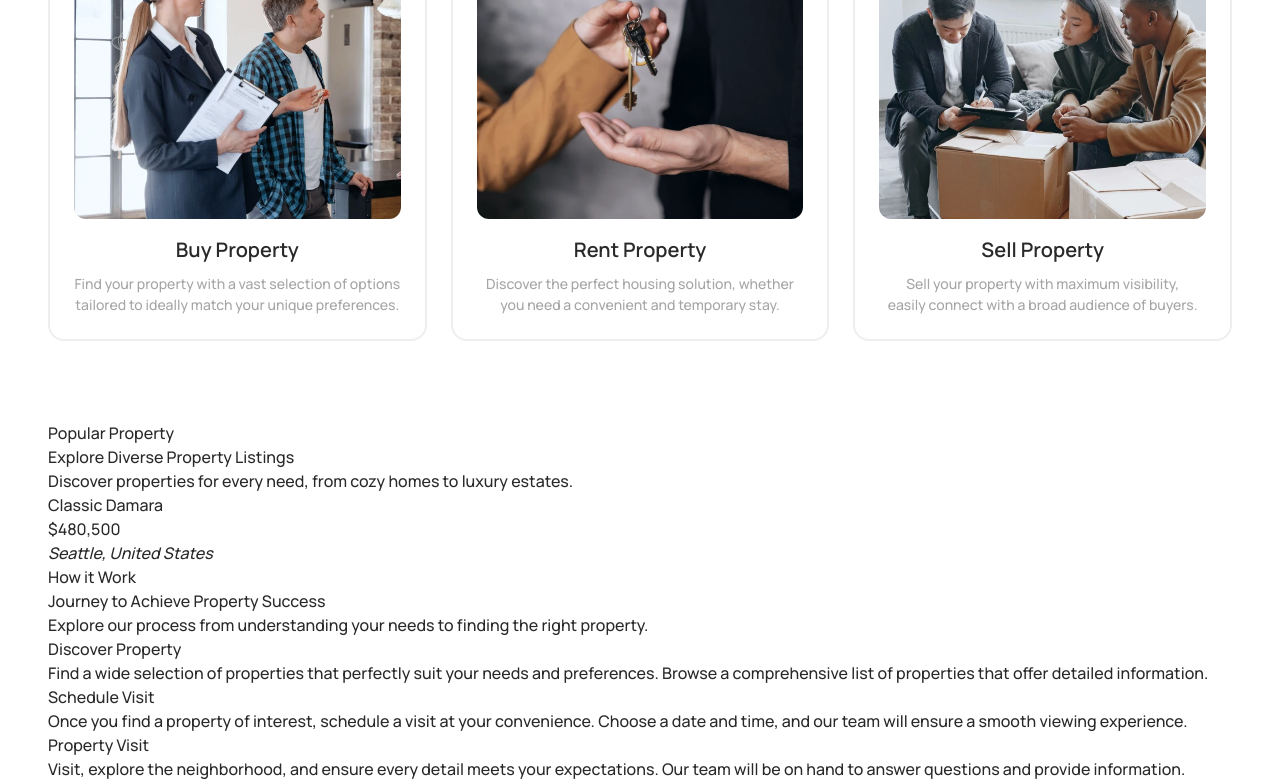
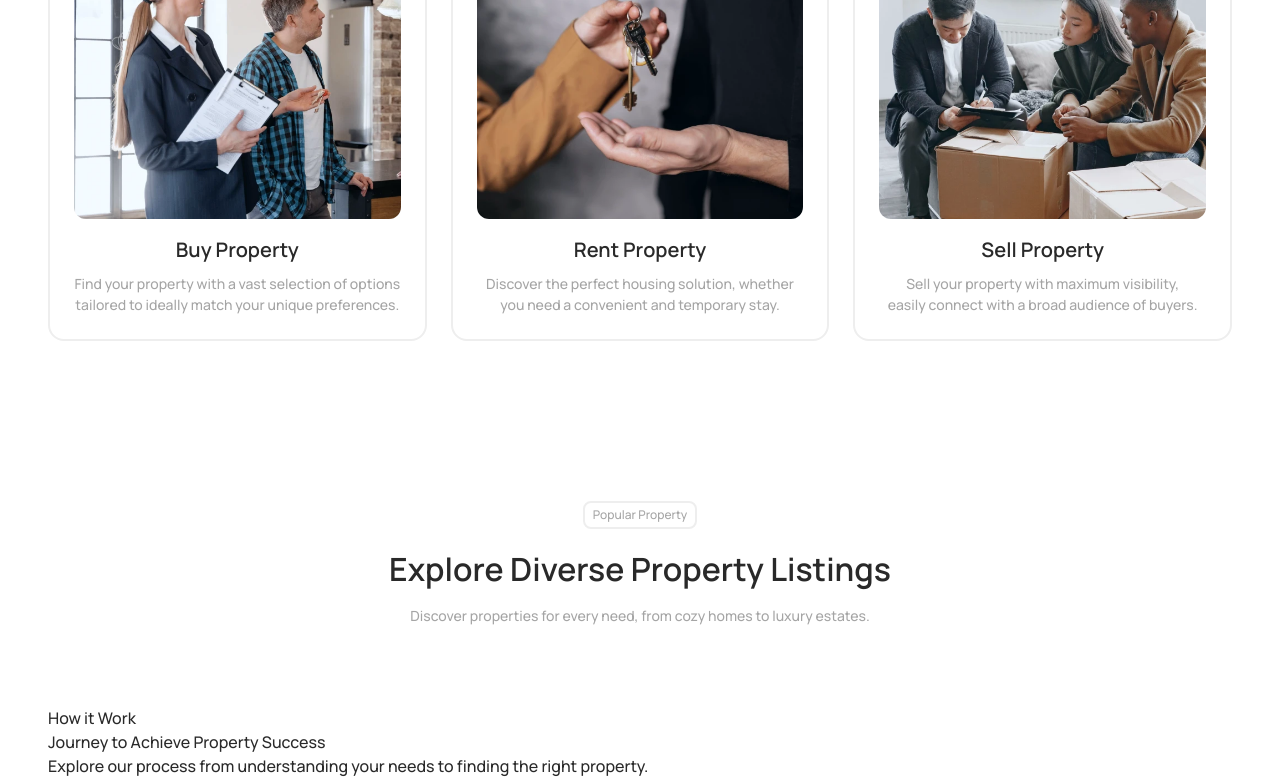
Before and after one commit to hexlabelposition/rubble, a Next.js app: page / in a window 1280 px wide. Shown: the part 2000-2782 px from the top of the page. Built offline with nearby package versions, Linux system fonts and the light colour scheme.

Commit message:
feat(widgets): add popular-property

```diff
--- a/src/app/(main)/page.tsx
+++ b/src/app/(main)/page.tsx
@@ -1,6 +1,7 @@
 import { Hero } from "@widgets/hero";
 import { AboutRubble } from "@widgets/about-rubble/statistics";
 import { ServicesWeProvide } from "@widgets/services-we-provide";
+import { PopularProperty } from "@widgets/popular-property";
 
 export default function HomePage() {
   return (
@@ -8,30 +9,7 @@ export default function HomePage() {
       <Hero />
       <AboutRubble />
       <ServicesWeProvide />
-      <section id="popular-property">
-        <header>
-          <p>Popular Property</p>
-          <h2>Explore Diverse Property Listings</h2>
-          <p>
-            Discover properties for every need, from cozy homes to luxury
-            estates.
-          </p>
-        </header>
-
-        <ul>
-          <li>
-            <article>
-              {/* <img src="" alt="" /> */}
-              <h3>Classic Damara</h3>
-              <p>
-                {" "}
-                <data value="480500">$480,500</data>
-              </p>
-              <address>Seattle, United States</address>
-            </article>
-          </li>
-        </ul>
-      </section>
+      <PopularProperty />
 
       <section id="how-it-works">
         <header>
--- /dev/null
+++ b/src/widgets/popular-property/index.ts
@@ -0,0 +1 @@
+export { PopularProperty } from "./ui/PopularProperty";
--- /dev/null
+++ b/src/widgets/popular-property/ui/PopularProperty.tsx
@@ -0,0 +1,48 @@
+import { Section } from "@shared/ui";
+
+export const PopularProperty = () => {
+  return (
+    <Section.Root id="popular-property" className="xl:gap-y-20 xl:py-40">
+      <Section.Header>
+        <Section.Label className="lg:min-h-14 lg:text-xs xl:mb-8 xl:rounded-sm xl:border-2 2xl:min-h-16 2xl:px-6 2xl:text-sm">
+          Popular Property
+        </Section.Label>
+
+        <Section.Title className="lg:text-4xl xl:mb-6 2xl:text-6xl">
+          Explore Diverse Property Listings
+        </Section.Title>
+
+        <Section.Description className="lg:text-sm 2xl:text-base">
+          Discover properties for every need, from cozy homes to luxury estates.
+        </Section.Description>
+      </Section.Header>
+    </Section.Root>
+  );
+};
+
+// DOM Structure
+{
+  /* <section id="popular-property">
+  <header>
+    <p>Popular Property</p>
+    <h2>Explore Diverse Property Listings</h2>
+    <p>
+      Discover properties for every need, from cozy homes to luxury estates.
+    </p>
+  </header>
+
+  <ul>
+    <li>
+      <article>
+        <img src="" alt="" />
+        <h3>Classic Damara</h3>
+        <p>
+          {" "}
+          <data value="480500">$480,500</data>
+        </p>
+        <address>Seattle, United States</address>
+      </article>
+    </li>
+  </ul>
+</section>; */
+}
```
